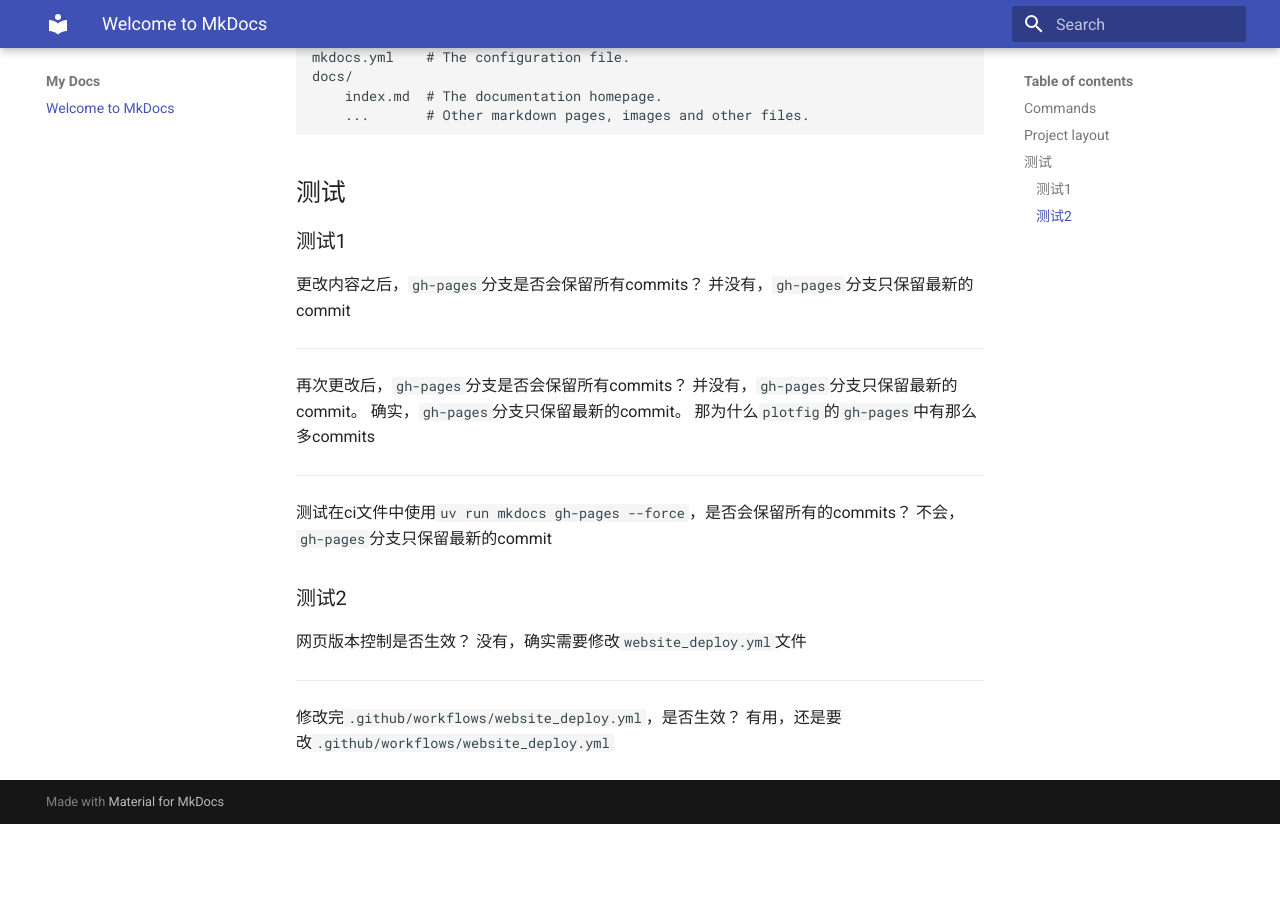
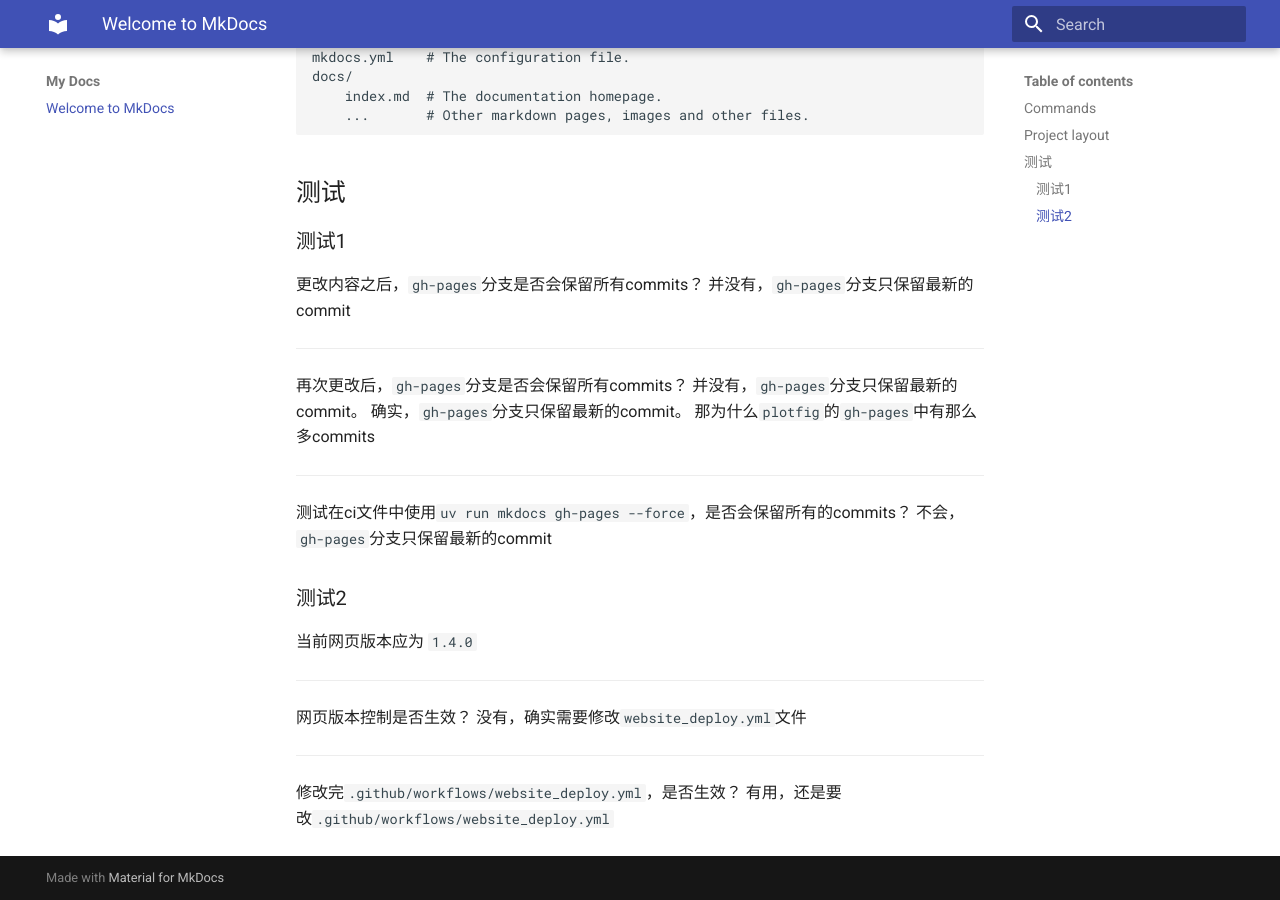
Before and after one commit to RicardoRyn/hello_world, an MkDocs documentation site: the page built from docs/index.md, in a window 1280 px wide and 900 px high, scrolled down 522 px. Built offline with MkDocs 1.6.1 and Material for MkDocs 9.7.7, drawn with Linux system fonts in a browser that asks for light colours; the version menu is left out; before the commit the page ends 1346 px from its top, so only the background shows below that.

Commit message:
feat(web): 假设有新功能

```diff
--- a/docs/index.md
+++ b/docs/index.md
@@ -37,6 +37,10 @@ For full documentation visit [mkdocs.org](https://www.mkdocs.org).
 
 ### 测试2
 
+当前网页版本应为 `1.4.0`
+
+---
+
 网页版本控制是否生效？
 没有，确实需要修改`website_deploy.yml`文件
 
```
